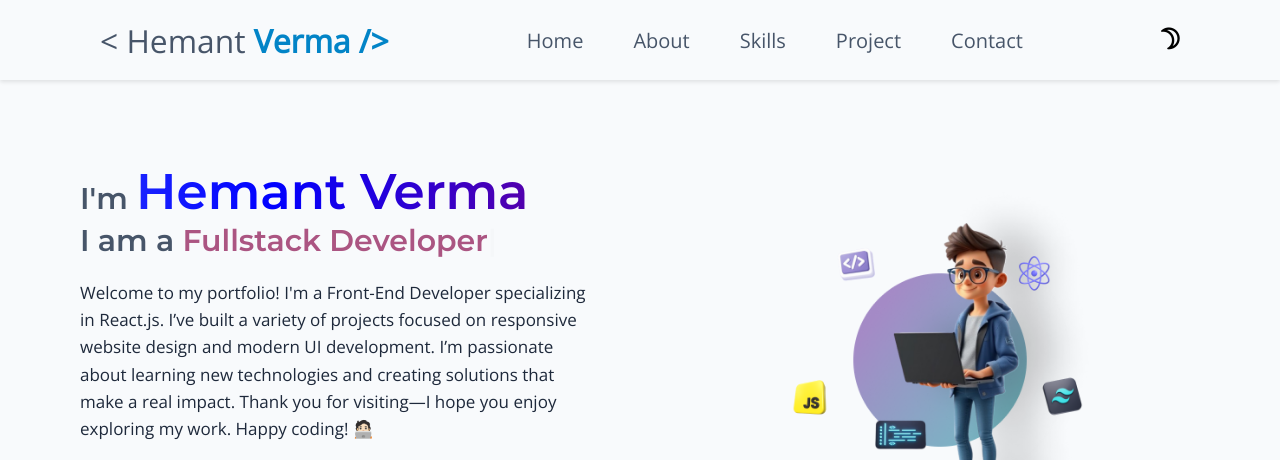
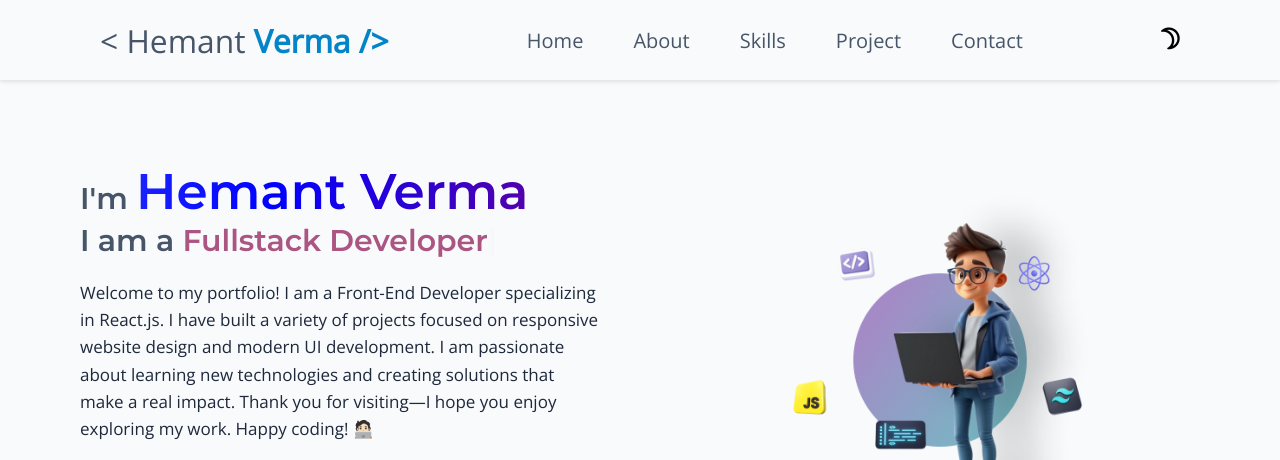
Before and after one commit to Hemant00verma/Portfolio, a website built with Vite: page index.html in a window 1280 px wide. Shown: the top 460 px of the page. Built offline with nearby package versions, Linux system fonts and the light colour scheme.

Commit message:
update html file

```diff
--- a/index.html
+++ b/index.html
@@ -58,9 +58,9 @@
     <section id="home">
       <div class="left-section flex">
         <div class="heading"> <h1>I'm <span id="name"> hemant verma </span><br><span>I am a</span> <span id="element"> </span></h1></div>
-        <div class="paragraph"> <p>Welcome to my portfolio! I'm a Front-End Developer specializing in React.js.
-               I’ve built a variety of projects focused on responsive website design and modern UI development.
-                  I’m passionate about learning new technologies and creating solutions that make a real impact.
+        <div class="paragraph"> <p>Welcome to my portfolio! I am a Front-End Developer specializing in React.js.
+               I have built a variety of projects focused on responsive website design and modern UI development.
+                  I am passionate about learning new technologies and creating solutions that make a real impact.
               Thank you for visiting—I hope you enjoy exploring my work. Happy coding! 🧑🏻‍💻</p>
         </div>
         <div class="contact">
```
